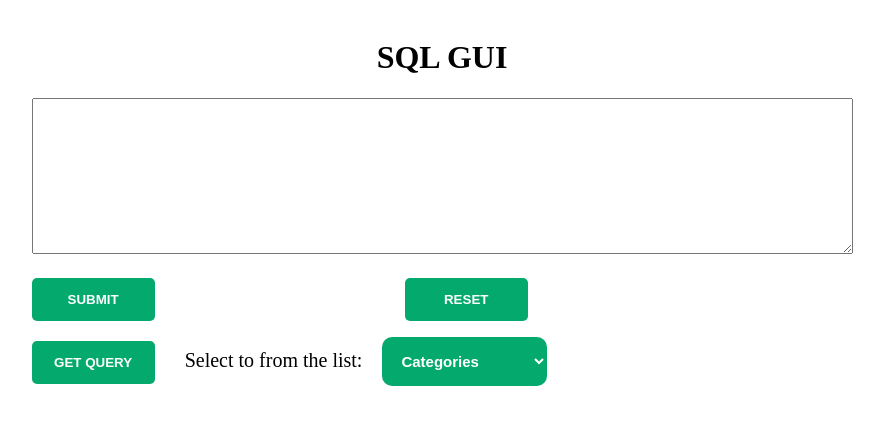
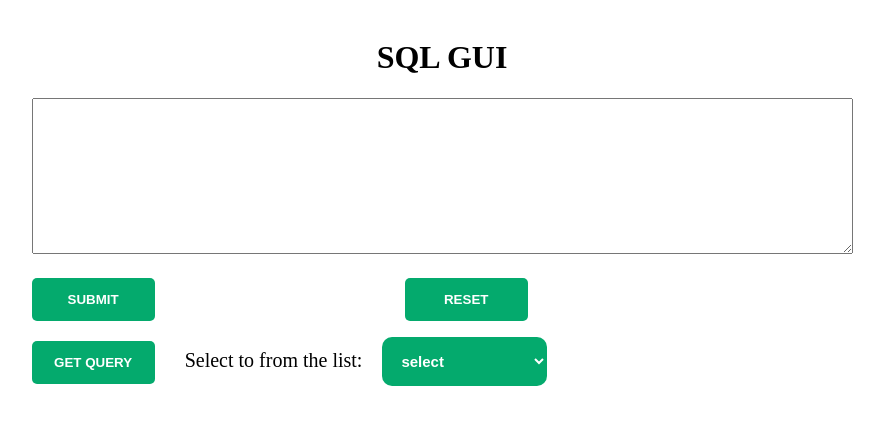
Before and after one commit to phantware/sql-query-gui, a React (Create React App) app: page / in a window 1280 px wide. Shown: the top 424 px of the page, without its empty margins (208-1092 px from the left). Built offline with nearby package versions, Linux system fonts and the light colour scheme.

Commit message:
select options added

```diff
--- a/package.json
+++ b/package.json
@@ -16,7 +16,8 @@
     "start": "react-scripts start",
     "build": "react-scripts build",
     "test": "react-scripts test",
-    "eject": "react-scripts eject"
+    "eject": "react-scripts eject",
+    "serve:json": "json-server --watch db.json --port 3000"
   },
   "eslintConfig": {
     "extends": [
--- a/src/Gui.jsx
+++ b/src/Gui.jsx
@@ -2,14 +2,7 @@ import React, { useEffect, useState } from 'react'
 import './App'
 import dummyData from './data/json/customers.json'
 import Table from './Table'
-
-const getCurrentQueryData = async (query) => {
-  const url = `./data/json/${query}.json`
-  console.log(url)
-  const res = await fetch(url)
-  const data = await res.json()
-  return data
-}
+import { getCurrentQueryData } from './services/query'
 
 const Gui = (e) => {
   const [query, setQuery] = useState('categories')
@@ -19,17 +12,15 @@ const Gui = (e) => {
     error: false,
   })
 
-  const handleQuery = async (e) => {
-    e.preventDefault()
+  const handleQuery = async (query) => {
+    console.log(query)
     try {
       setData({ loading: true })
-      // const data = await getCurrentQueryData(query)
-      const data = dummyData
+      const data = await getCurrentQueryData(query)
       setData({ payload: data })
     } catch (error) {
       console.log(error)
-      console.log(error)
-      setData({ error })
+      setData({ error: error.message })
     }
   }
   const resetQuery = (e) => {
@@ -41,12 +32,27 @@ const Gui = (e) => {
     // setQuery()
   }
 
-  useEffect(() => {}, [data.payload, data.error])
+  const [selectedQuery, setSelectedQuery] = React.useState('')
+  const handleChange = (event) => {
+    setSelectedQuery(event.target.value)
+  }
+  useEffect(() => {
+    if (data.error) {
+      alert('Something went wrong: ' + data.error)
+    }
+  }, [data.error])
+
+  // useEffect(() => {
+  //   if (selectedQuery) {
+  //     handleQuery()
+  //   }
+  // }, [selectedQuery])
+
   return (
     <div className='guiContainer'>
       <h1>SQL GUI </h1>
       <div className='formContainer'>
-        <form>
+        <div>
           <textarea
             name=''
             // value={query}
@@ -64,25 +70,34 @@ const Gui = (e) => {
             RESET
           </button>
           <br />
-          <button className='btn' onClick={handleQuery}>
+          <button className='btn' onClick={() => handleQuery(selectedQuery)}>
             GET QUERY
           </button>
           <label>Select to from the list:</label>
-          <select>
-            <option value='categories'>Categories</option>
-            <option value='customer'>Customer</option>
-            <option value='employees'>Employees</option>
-            <option value='orders'>Orders</option>
-            <option value='products'>Products</option>
-            <option value='regions'>Regions</option>
-            <option value='shippers'>Shippers</option>
-            <option value='suppliers'>Suppliers</option>
+
+          <select value={selectedQuery} onChange={handleChange}>
+            <option value=''>select</option>
+            {selectQueries_data.map((opt) => (
+              <option value={opt.value}>{opt.label}</option>
+            ))}
           </select>
+
           {data.payload && <Table payload={data.payload} />}
-        </form>
+        </div>
       </div>
     </div>
   )
 }
 
+const selectQueries_data = [
+  { value: 'categories', label: 'Categories' },
+  { value: 'customers', label: 'Customers' },
+  { value: 'employees', label: 'Employees' },
+  { value: 'orders', label: 'Orders' },
+  { value: 'products', label: 'Products' },
+  { value: 'regions', label: 'Regions' },
+  { value: 'shippers', label: 'Shippers' },
+  { value: 'suppliers', label: 'Suppliers' },
+]
+
 export default Gui
--- /dev/null
+++ b/src/services/query.js
@@ -0,0 +1,7 @@
+export const getCurrentQueryData = async (query) => {
+  const url = `http://localhost:3000/${query}`
+  console.log(url)
+  const res = await fetch(url)
+  const data = await res.json()
+  return data
+}
```
Also changed, not shown: db.json.
